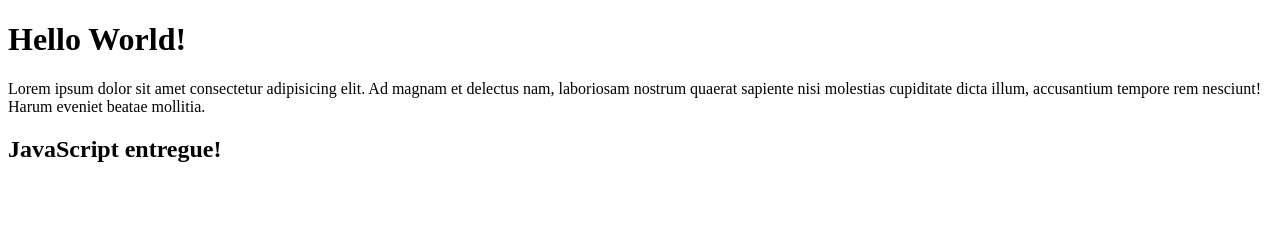
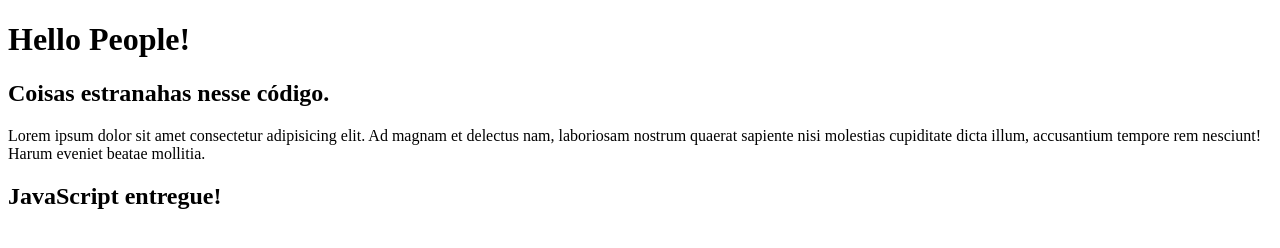
Before and after one commit to IvanSSantana/git-studies, a plain HTML site: page index.html in a window 1280 px wide. Drawn offline with Linux system fonts and the light colour scheme.

Commit message:
commit 9 - Atualizando index.html

```diff
--- a/index.html
+++ b/index.html
@@ -7,8 +7,12 @@
 </head>
 <body>
     <h1>
-        Hello World!
+        Hello People!
     </h1>
+
+    <h2>
+        Coisas estranahas nesse código.
+    </h2>
 
     <p>Lorem ipsum dolor sit amet consectetur adipisicing elit. Ad magnam et delectus nam, laboriosam nostrum quaerat sapiente nisi molestias cupiditate dicta illum, accusantium tempore rem nesciunt! Harum eveniet beatae mollitia.</p>
 
```
